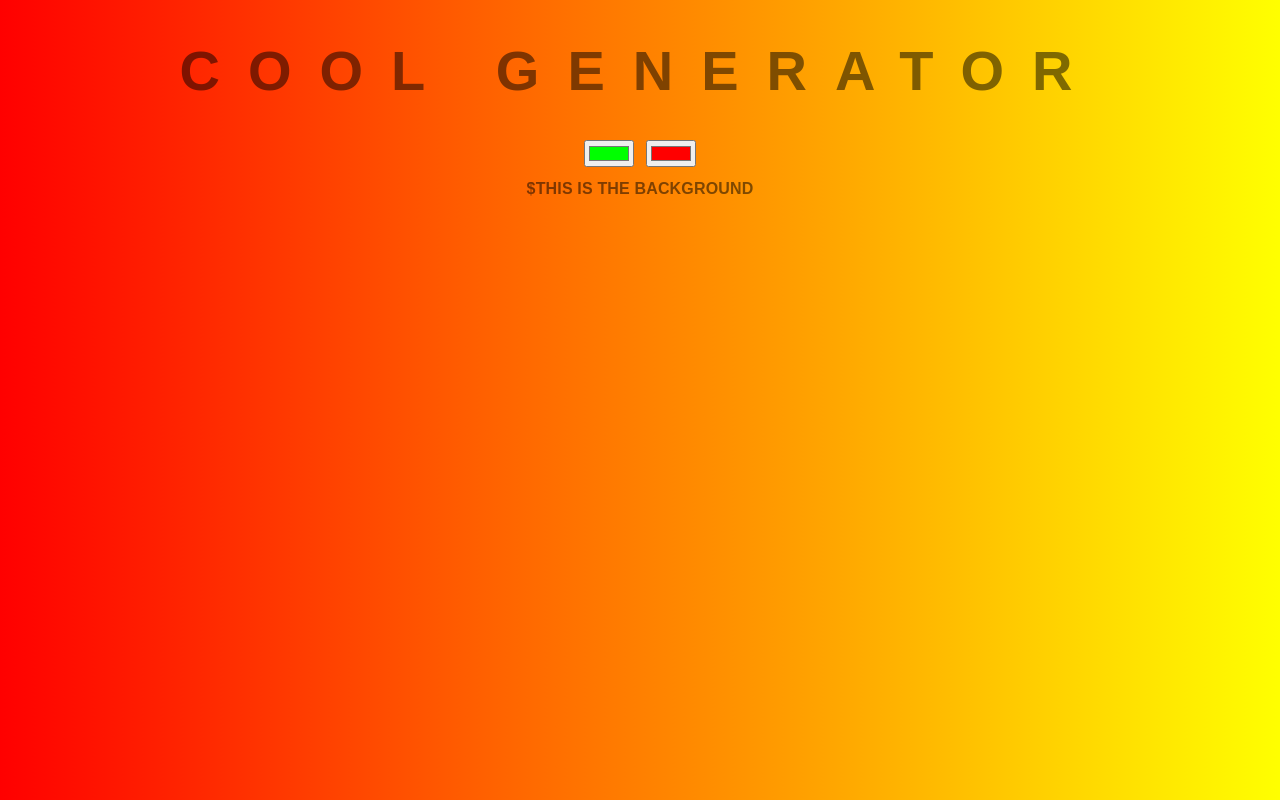
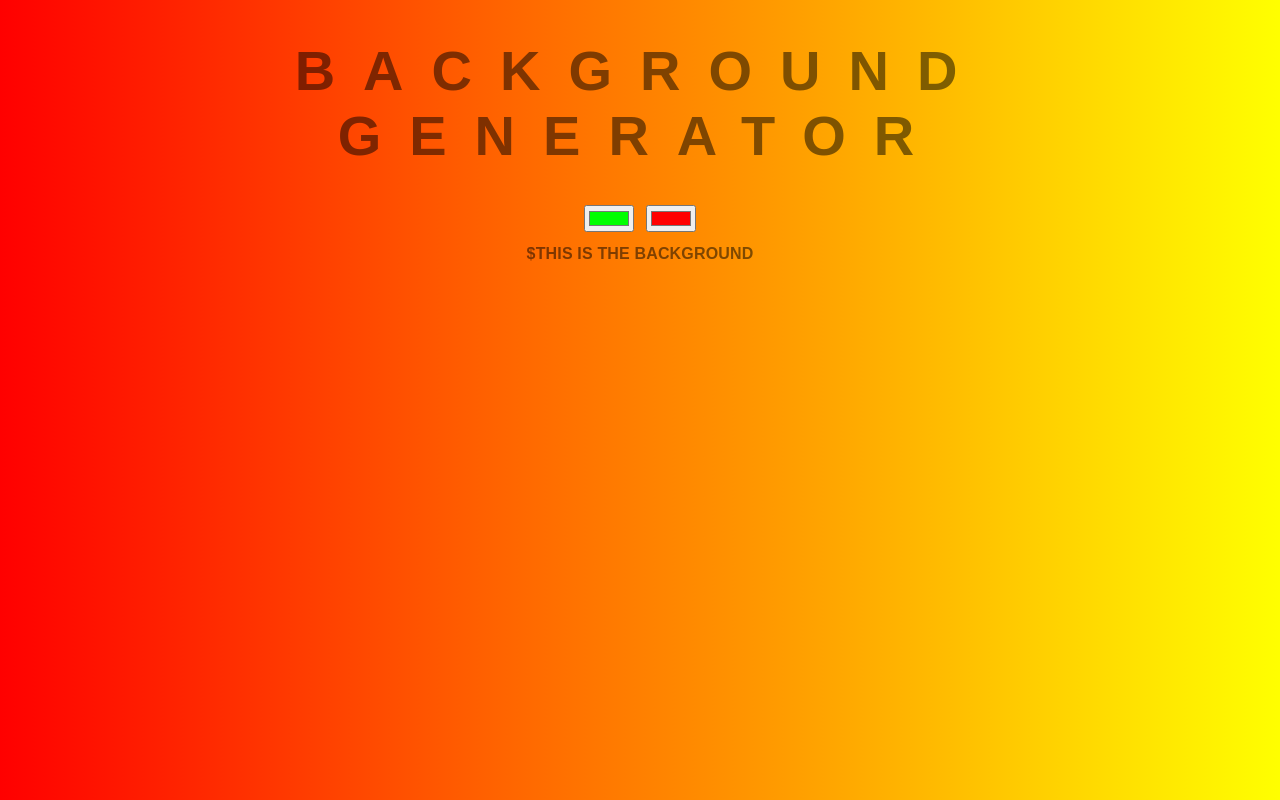
Before and after one commit to ian30/background-generator, a plain HTML site: page index.html in a window 1280 px wide. Drawn offline with Linux system fonts and the light colour scheme.

Commit message:
changinf h1 to Background

```diff
--- a/index.html
+++ b/index.html
@@ -8,7 +8,7 @@
     <title>gradient Background</title>
 </head>
 <body id="gradient">
-    <h1>Cool generator</h1>
+    <h1>Background Generator</h1>
     <input type="color" name="color1" class="color1" value="#00ff00">
     <input type="color" name="color2" class="color2" value="#ff0000">
     <h2>$This is the background</h2>
```
